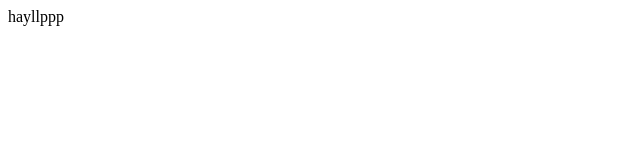
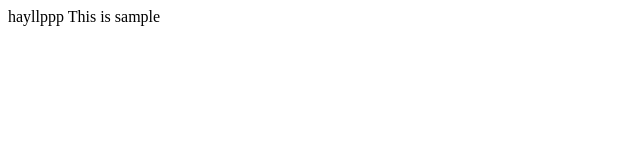
Before and after one commit to Selismartine/SampleTest, a plain HTML site: page index.html in a window 1280 px wide. Shown: the whole page, without its empty margins (0-640 px from the left). Drawn offline with Linux system fonts and the light colour scheme.

Commit message:
final integ

```diff
--- a/index.html
+++ b/index.html
@@ -1,5 +1,6 @@
 <html>
 <body>
 hayllppp
+This is sample
 </body>
 </html>
```
